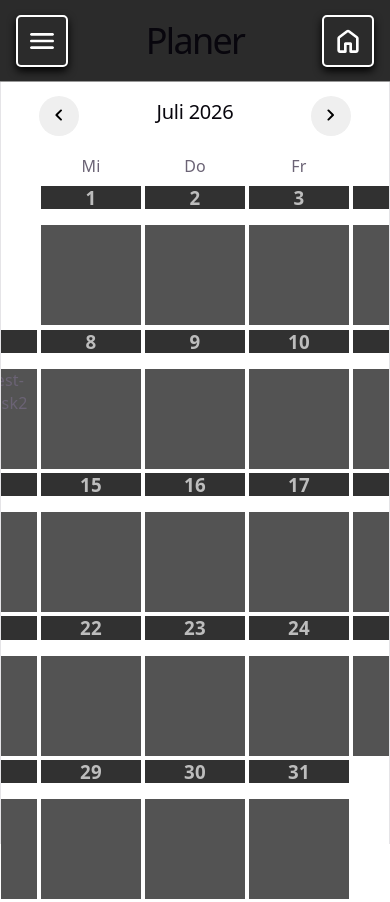
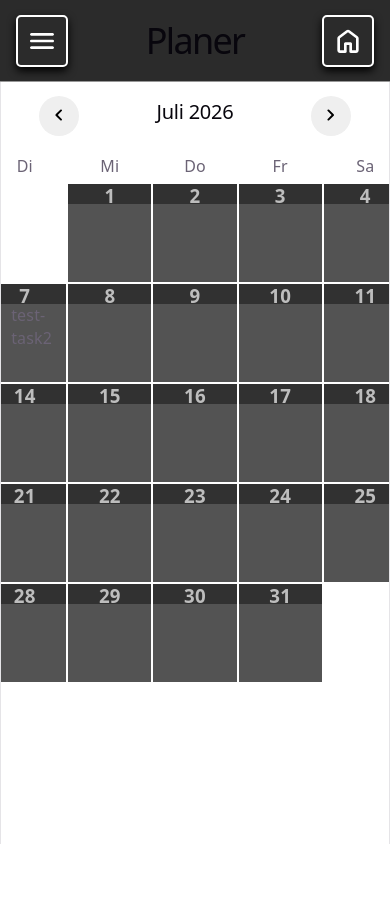
Before and after one commit to masekowsky-ee/quidey_react-main, a React (Vite) app: page /calendar in a window 390 px wide. After the commit the page ends 844 px from the top, so only its background shows below. Built offline with nearby package versions, Linux system fonts and the light colour scheme.

Commit message:
refactor: remove Calendar component and update styles for improved layout and responsiveness; add new SVG asset for editing

```diff
--- a/src/components/Calendar.module.css
+++ b/src/components/Calendar.module.css
@@ -44,6 +44,7 @@
 }
 
 .calendarTable{
+    position: relative;
     align-self: center;
     justify-self: center;
     width: 80%;
@@ -54,14 +55,127 @@
     max-width: 1000px;
 }
 
+tr{
+    display: grid;
+    grid-template-columns: repeat(7, 1fr);
+    grid-template-rows: 1;
+    width: 100%;
+    column-gap: 0;
+}
+
+.td {
+    box-sizing: border-box;
+    display: flex;
+    flex-direction: column;
+    justify-content: center;
+    align-items: center;
+    width: 1fr;
+    transition: all 0.2s ease;
+    height: 100px;
+}
+
+.section{
+    width: 100%;
+    height: 100%;
+    transition: all 0.2s ease;
+}
+
+.tdHover:hover{
+    transform: scale(1.05);
+    outline: 2px solid grey;
+    outline-offset: -2px;
+    border-radius: 3px;
+    height: inherit;
+}
+
+.tdHover:active{
+    transform: scale(0.95);
+}
+
+.tdHover:focus{
+    outline: 2px solid grey;
+    outline-offset: -2px;
+    border-radius: 3px;
+}
+
+.activated{
+    z-index: 10;
+    position: absolute;
+    align-self: center;
+    justify-self: center;
+    top: 0;
+    left: 0;
+    width: 100%;
+    height: 100%;
+}
+
+.activated .dayMainDiv{
+    height: 95%!important;
+}
+
+.activated .headDayDiv{
+    display: flex;
+    flex-direction: row;
+    height: 5%;
+}
+
+.headDayDiv{
+    position: relative;
+    background-color: rgb(49,49,49)!important;
+    height: 25px;
+    min-height: none!important;
+    display: flex;
+    flex-direction: row;
+    align-items: flex-start;
+    justify-content: flex-start;
+}
+
+.svgDiv{
+    position: absolute;
+    top: 0;
+    right: 0;
+    width: fit-content!important;
+    display: flex;
+    flex-direction: row;
+    background-color: transparent!important;
+    height: 100%!important;
+    align-items: stretch;
+    justify-content: stretch;
+}
+
+.headDayDiv .svgDiv svg {
+    height: 100%;
+    width: auto;
+}
+
+.editDiv svg{
+}
+
 .calendarTable h3 {
     background-color: rgb(49,49,49);
     color: rgb(189, 189, 189);
     margin: 0;
+    width: 100%;
+    height: 20%;
 }
 
 .calendarTable td div{
     background-color: rgb(83, 83, 83);
-    width: 100px;
-    height: 100px;
+    width: 100%;
+    height: 80%;
+    margin: 0;
 }
+
+.td ul{
+    padding: 0;
+    padding-left: 1.75rem;
+    margin: 0;
+    width: 95% - padding-left;
+    height: fit-content;
+}
+
+.td ul li{
+    padding: 0;
+    margin: 0;
+    text-align: left;
+}
```
Also changed, not shown: src/assets/edit_24dp_CURRENTCOLOR_FILL0_wght400_GRAD0_opsz24.svg (added).
